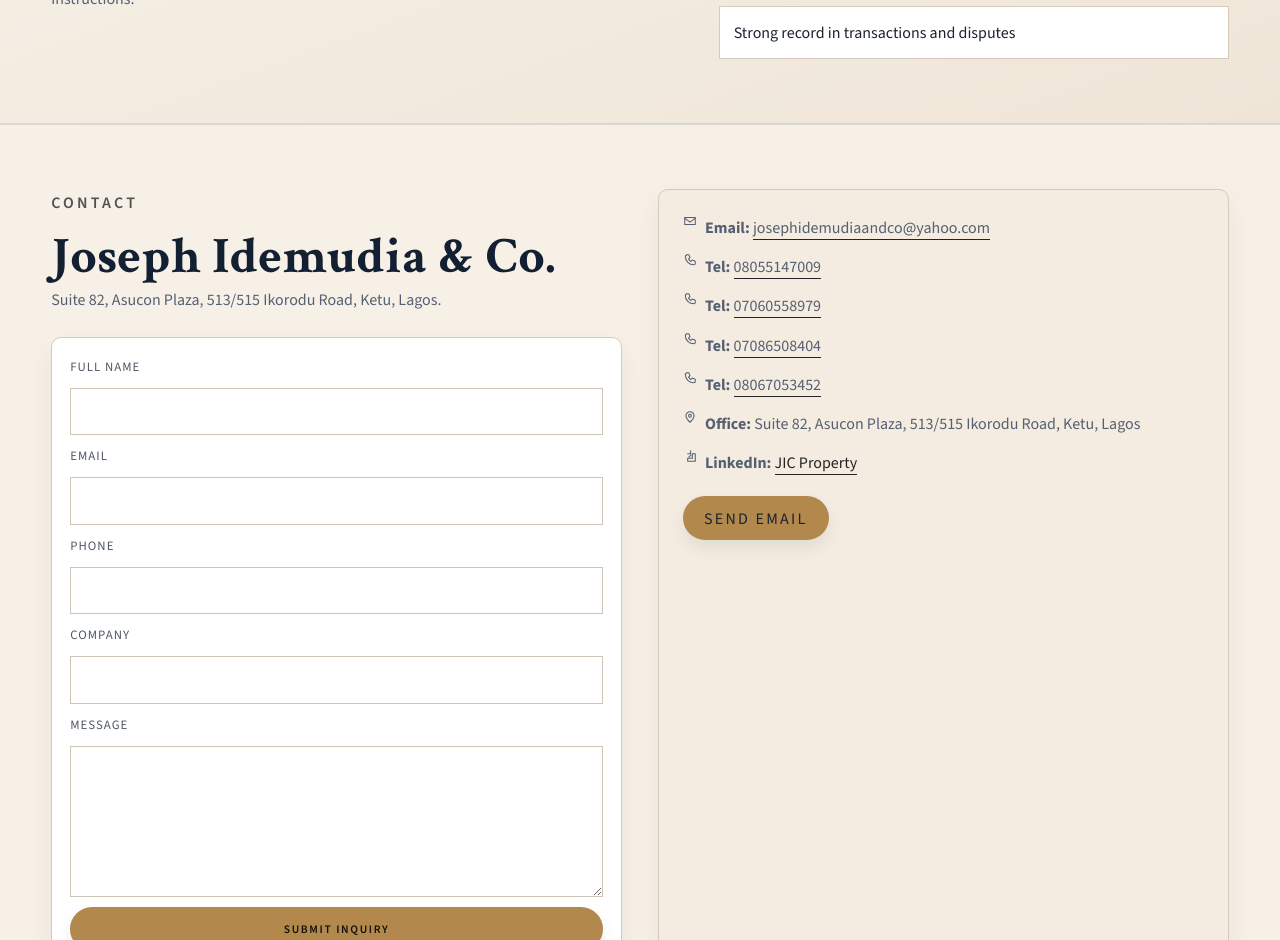
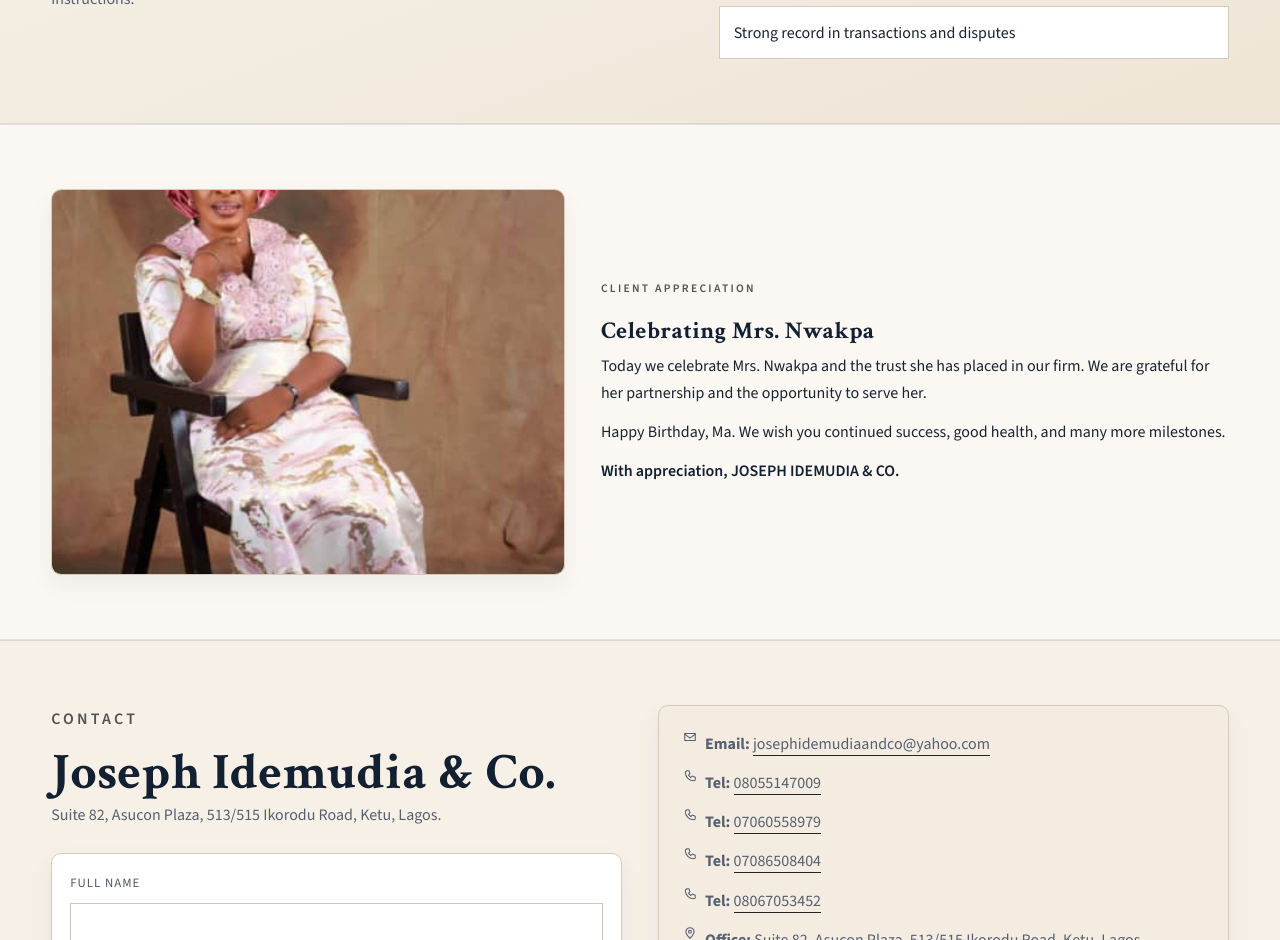
Before and after one commit to Oluwaferanmi-Habeeb/law-firm-site, a React (Vite) app: page / in a window 1280 px wide. Shown: the part 1860-2800 px from the top of the page. Built offline with nearby package versions, Linux system fonts and the light colour scheme; no server answers.

Commit message:
Add client appreciation feature

```diff
--- a/src/App.css
+++ b/src/App.css
@@ -934,6 +934,43 @@
   background: #fff;
 }
 
+.client-appreciation {
+  background: #fbf8f3;
+  border-top: 1px solid var(--line-soft);
+  border-bottom: 1px solid var(--line-soft);
+}
+
+.appreciation-grid {
+  display: grid;
+  grid-template-columns: 0.9fr 1.1fr;
+  gap: 36px;
+  align-items: center;
+}
+
+.appreciation-media {
+  border-radius: var(--radius-md);
+  overflow: hidden;
+  border: 1px solid var(--line);
+  box-shadow: var(--shadow-sm);
+}
+
+.appreciation-media img {
+  width: 100%;
+  height: 100%;
+  aspect-ratio: 4 / 3;
+  object-fit: cover;
+  display: block;
+}
+
+.appreciation-content p + p {
+  margin-top: 12px;
+}
+
+.appreciation-signoff {
+  font-weight: 600;
+  color: var(--primary);
+}
+
 .contact {
   background: #f6f0e7;
   border-top: 1px solid var(--line-soft);
@@ -1138,6 +1175,7 @@
 
   .about-grid,
   .about-details-grid,
+  .appreciation-grid,
   .team-members-grid,
   .why-us-layout,
   .contact-layout,
--- a/src/App.jsx
+++ b/src/App.jsx
@@ -7,6 +7,7 @@
 import Industries from './Components/Industries'
 import Matters from './Components/Matters'
 import WhyChooseUs from './Components/WhyChooseUs'
+import ClientAppreciation from './Components/ClientAppreciation'
 import HomeOverview from './Components/HomeOverview'
 import Resources from './Components/Resources'
 import Careers from './Components/Careers'
@@ -291,6 +292,7 @@
                     <Hero />
                     <HomeOverview />
                     <WhyChooseUs />
+                    <ClientAppreciation />
                     <Contact />
                 </main>
             ) : isNotFound ? (
--- /dev/null
+++ b/src/Components/ClientAppreciation.jsx
@@ -0,0 +1,27 @@
+import appreciationImage from '../assets/appreciation.jpg'
+
+function ClientAppreciation() {
+    return (
+        <section className="client-appreciation section" id="appreciation">
+            <div className="container-wide appreciation-grid">
+                <div className="appreciation-media">
+                    <img src={appreciationImage} alt="Mrs. Nwakpa" loading="lazy" />
+                </div>
+                <div className="appreciation-content">
+                    <p className="eyebrow dark">Client Appreciation</p>
+                    <h2>Celebrating Mrs. Nwakpa</h2>
+                    <p className="appreciation-lead">
+                        Today we celebrate Mrs. Nwakpa and the trust she has placed in our firm. We are grateful for her
+                        partnership and the opportunity to serve her.
+                    </p>
+                    <p>
+                        Happy Birthday, Ma. We wish you continued success, good health, and many more milestones.
+                    </p>
+                    <p className="appreciation-signoff">With appreciation, JOSEPH IDEMUDIA &amp; CO.</p>
+                </div>
+            </div>
+        </section>
+    )
+}
+
+export default ClientAppreciation
```
Also changed, not shown: src/assets/appreciation.jpg (added).
